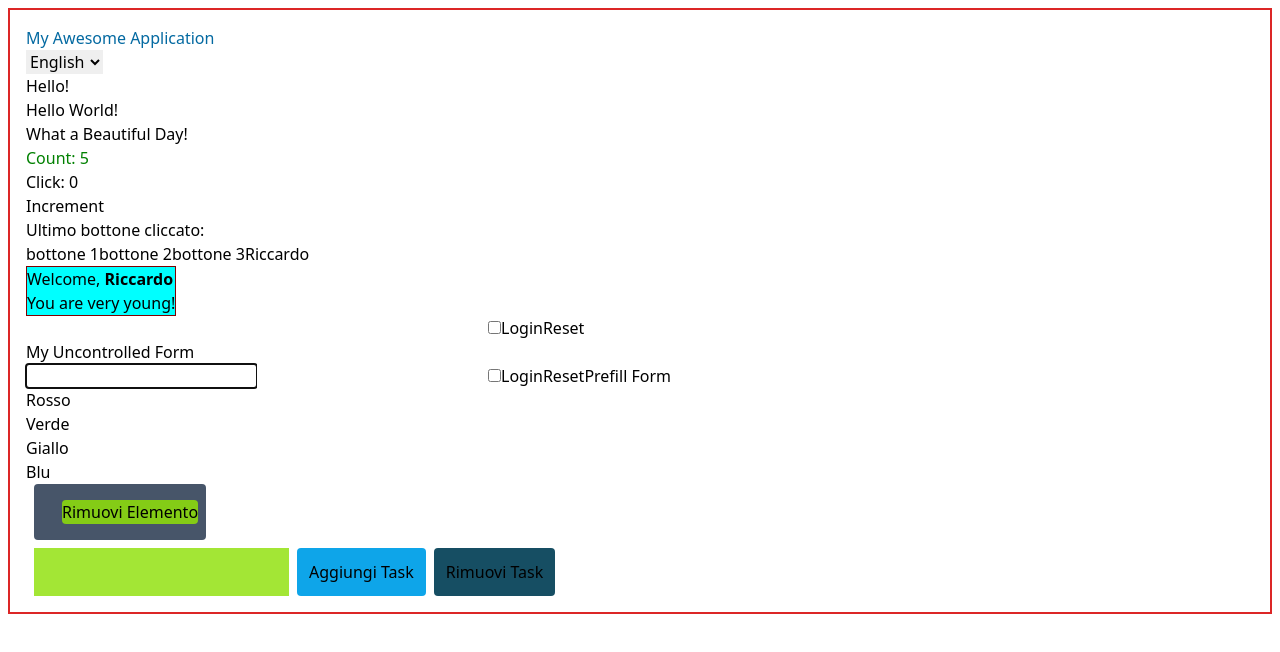
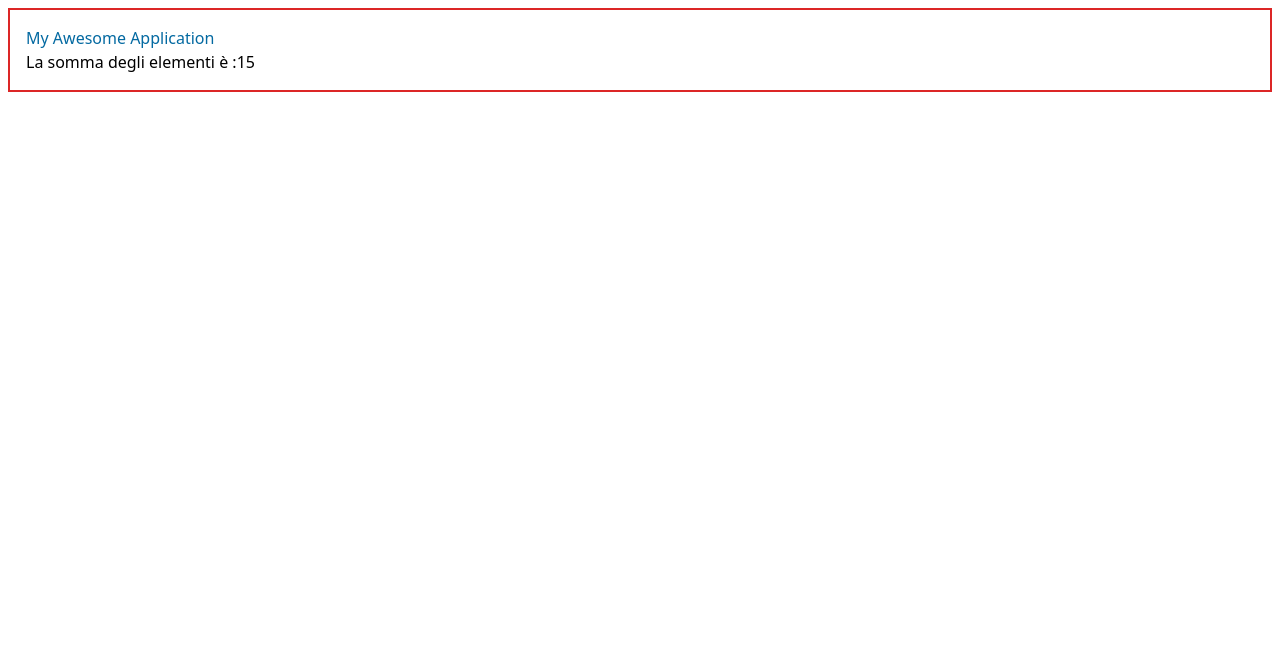
Before and after one commit to RiccardoMannino/Jsx-exercise, a React (Create React App) app in the folder react-exercises/: page / in a window 1280 px wide. Shown: the top 652 px of the page. Built offline with nearby package versions, Linux system fonts and the light colour scheme.

Commit message:
function-and-components-02

```diff
--- a/react-exercises/src/App.js
+++ b/react-exercises/src/App.js
@@ -1,7 +1,6 @@
 import React from "react";
 import { ClickCounter } from "./ClickCounter";
 import { ClickTracker } from "./ClickTracker";
-import { Colors } from "./Colors";
 import { Counter } from "./Counter";
 import { Hello } from "./Hello";
 import { InteractiveWelcome } from "./InteractiveWelcome";
@@ -11,10 +10,7 @@ import { UncontrolledLogin } from "./UncontrolledLogin";
 import { Container } from "./Container";
 import { LanguageContext } from "./LanguageContext";
 import { DisplayLanguage } from "./DisplayLanguage";
-
-// import { Message } from "./Message";
-// import { Welcome } from "./Welcome";
-
+import { Sum } from "./Sum";
 export class App extends React.Component {
   state = {
     language: "en",
@@ -30,7 +26,7 @@ export class App extends React.Component {
     return (
       <Container title="My Awesome Application">
         {/* <Hello /> */}
-        <select
+        {/* <select
           value={this.state.language}
           onChange={this.handleLanguageChange}
         >
@@ -40,17 +36,17 @@ export class App extends React.Component {
         <LanguageContext.Provider value={this.state.language}>
           <DisplayLanguage />
         </LanguageContext.Provider>
-        <Hello />
+        <Hello /> */}
         {/* <Message /> */}
         {/* <Welcome name="Riccardo" age={18} /> */}
-        <Counter timeout={1000} incrementBy={1} initialValue={0} />
+        {/* <Counter timeout={1000} incrementBy={1} initialValue={0} />
         <ClickCounter incrementBy={1} initialValue={0} />
         <ClickTracker />
         <InteractiveWelcome name="Riccardo" />
         <Login />
-        <UncontrolledLogin />
-        <Colors items={["Rosso", "Verde", "Giallo", "Blu"]} />
-        <TodoList>
+        <UncontrolledLogin /> */}
+        <Sum />
+        {/* <TodoList>
           {({ id, _inputRef, handleReset, handleReset2, handleTodoList }) => {
             return (
               <>
@@ -93,7 +89,7 @@ export class App extends React.Component {
               </>
             );
           }}
-        </TodoList>
+        </TodoList> */}
       </Container>
     );
   }
--- /dev/null
+++ b/react-exercises/src/Sum.js
@@ -0,0 +1,7 @@
+export function Sum({ numbers = [1, 2, 3, 4, 5] }) {
+  return (
+    <h1>
+      La somma degli elementi è :{numbers.reduce((num1, num2) => num1 + num2)}
+    </h1>
+  );
+}
```
